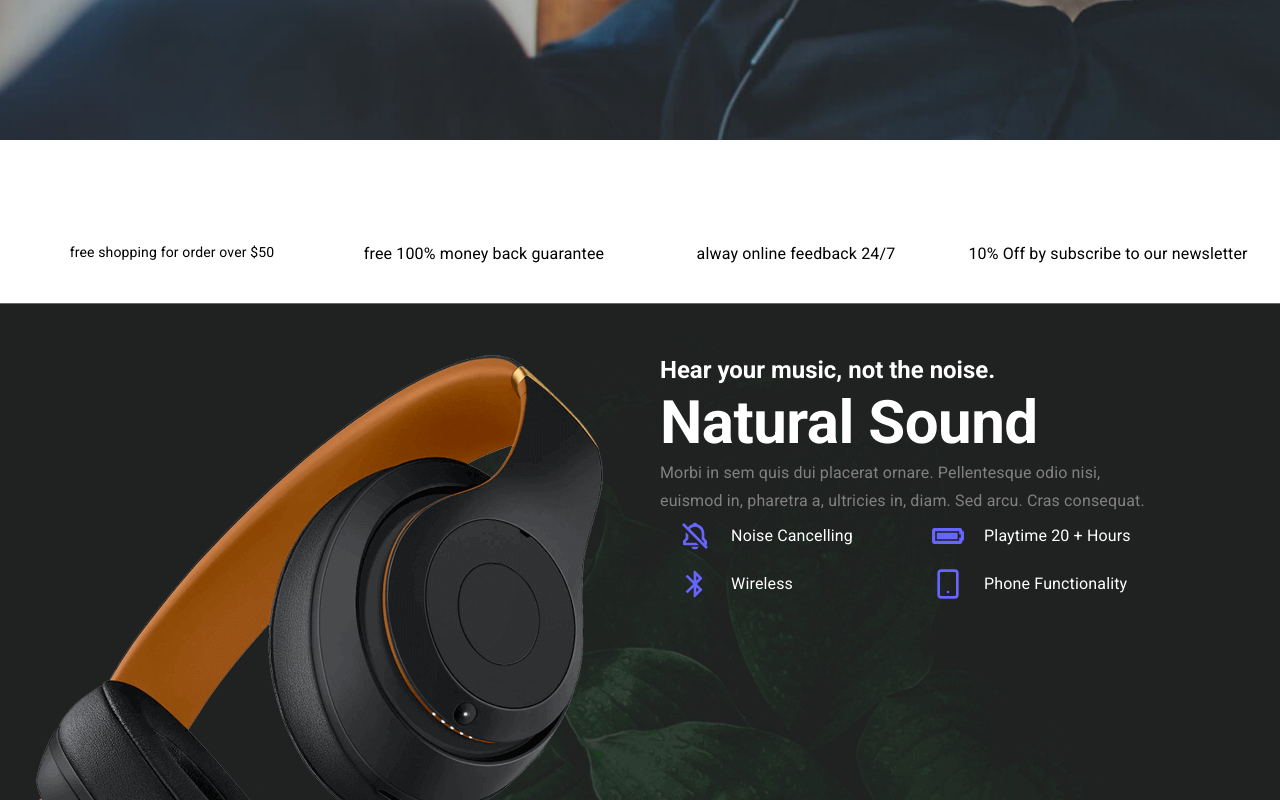
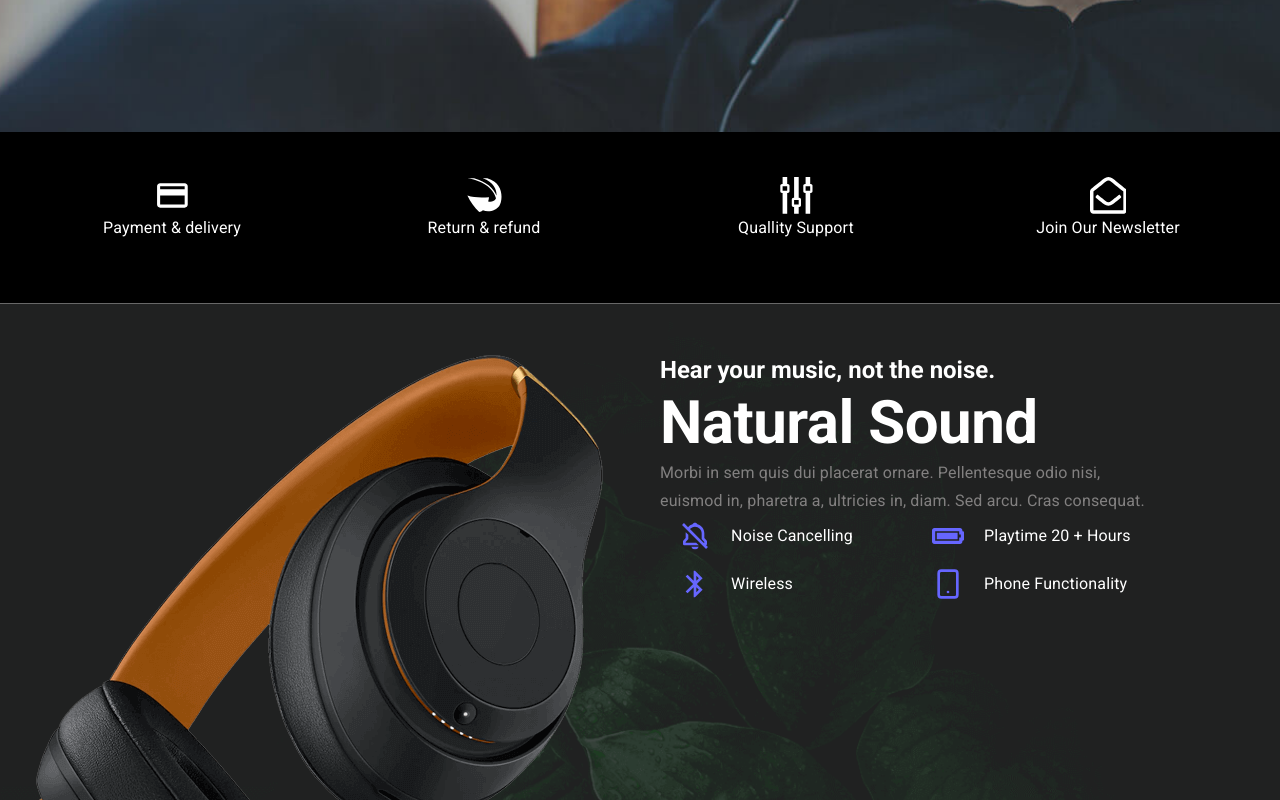
Before and after one commit to ay19b/molla, a Next.js app: page / in a window 1280 px wide. Shown: the part 660-1460 px from the top of the page. Built offline with nearby package versions, Linux system fonts and the light colour scheme.

Commit message:
first commit

```diff
--- a/component/collection.js
+++ b/component/collection.js
@@ -9,6 +9,9 @@ import {Grid,Typography,Container,makeStyles,Divider} from '@material-ui/core'
 
 
 const useStyles = makeStyles((theme) => ({
+	collection:{
+		backgroundColor: 'black',
+	},
     allColl:{
        padding:'3% 0%'
     },
@@ -35,7 +38,7 @@ const useStyles = makeStyles((theme) => ({
 const Collection=()=> {
     const classes = useStyles();
     return (
-        <section>
+        <section className={classes.collection}>
           <Container>
             <Grid container spacing={2} className={classes.allColl}>
               <Grid item  xs={6} sm={3} className={classes.coll}>
--- a/component/footer.js
+++ b/component/footer.js
@@ -10,6 +10,9 @@ import {AiFillYoutube} from 'react-icons/ai'
 
 
 const useStyles = makeStyles((theme) => ({
+	footer:{
+		backgroundColor: 'black',
+	},
     icons:{
 		display: 'flex',
         alignItems: 'center',
@@ -38,6 +41,7 @@ const useStyles = makeStyles((theme) => ({
 	},
 	item:{
 		marginBottom: '2%',
+		color: '#bbb',
 	},
 	lastFooter:{
 		textAlign: 'center',
--- a/component/reviews.js
+++ b/component/reviews.js
@@ -20,7 +20,8 @@ const Data=[
         img:'https://www.irishtimes.com/polopoly_fs/1.3937927.1561537947!/image/image.jpg_gen/derivatives/ratio_1x1_w1200/image.jpg',
         header:"Excellent sound",
         comnt:"Dolor sit amet, consectetuer adipiscing elit. Phasellus hendrerit. Pellentesque aliquet",
-		drc:'fade-down'
+		drc:'fade-down',
+		time:'100',
 
     },
     {
@@ -28,14 +29,16 @@ const Data=[
         img:'https://www.irishtimes.com/polopoly_fs/1.3655809.1539009634!/image/image.jpg_gen/derivatives/ratio_1x1_w1200/image.jpg',
         header:"It's a very good product",
         comnt:"Dolor sit amet, consectetuer adipiscing elit. Phasellus hendrerit. Pellentesque aliquet",
-        drc:'fade-down'
+        drc:'fade-down',
+		time:'300',
     },
     {
         id:3,
         img:'https://images.gr-assets.com/authors/1567767601p8/19527915.jpg',
         header:"5 stars indeed.",
         comnt:"Dolor sit amet, consectetuer adipiscing elit. Phasellus hendrerit. Pellentesque aliquet",
-		drc:'fade-down'
+		drc:'fade-down',
+		time:'500',
     },
 ];
 const useStyles = makeStyles((theme) => ({
@@ -103,10 +106,10 @@ const Reviews =()=>{
 
 				<Grid container spacing={4} className={classes.reviews}>
 				  {Data.map((item)=>{
-                   const{id,img,header,comnt,drc} = item
+                   const{id,img,header,comnt,drc,time} = item
                    return(
 
-				    <Grid item key={id} xs={12} md={4} className={classes.card} data-aos={drc} data-aos-once="true">
+				    <Grid item key={id} xs={12} md={4} className={classes.card} data-aos={drc} data-aos-once="true" data-aos-delay={time}>
 
 					   <Avatar  src={img} className={classes.img}/>
 
```
